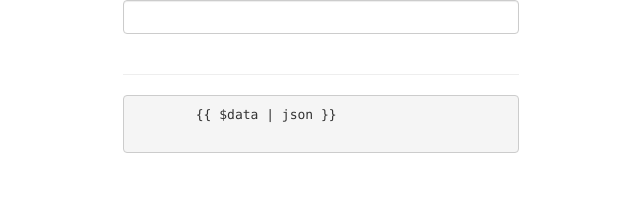
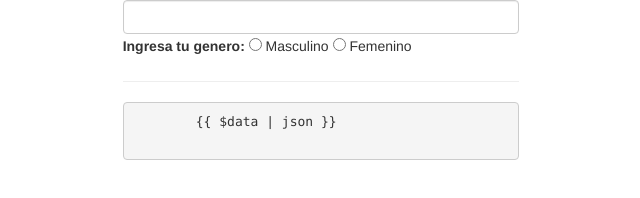
Before and after one commit to yoelfme/VueJS-Styde, a plain HTML site: page example2.html in a window 1280 px wide. Shown: the whole page, without its empty margins (319-959 px from the left). Drawn offline with nearby package versions, Linux system fonts and the light colour scheme.

Commit message:
[add] exercise of class 2

```diff
--- a/example2.html
+++ b/example2.html
@@ -32,6 +32,10 @@
 
       <input type="text" v-model="name" class="form-control">
 
+      <label for="gender">Ingresa tu genero:</label>
+      <input type="radio" v-model="gender" value="m"> Masculino
+      <input type="radio" v-model="gender" value="f"> Femenino
+
       <br>
 
       <template v-if="(name == '' || name.length < 2)">
```
